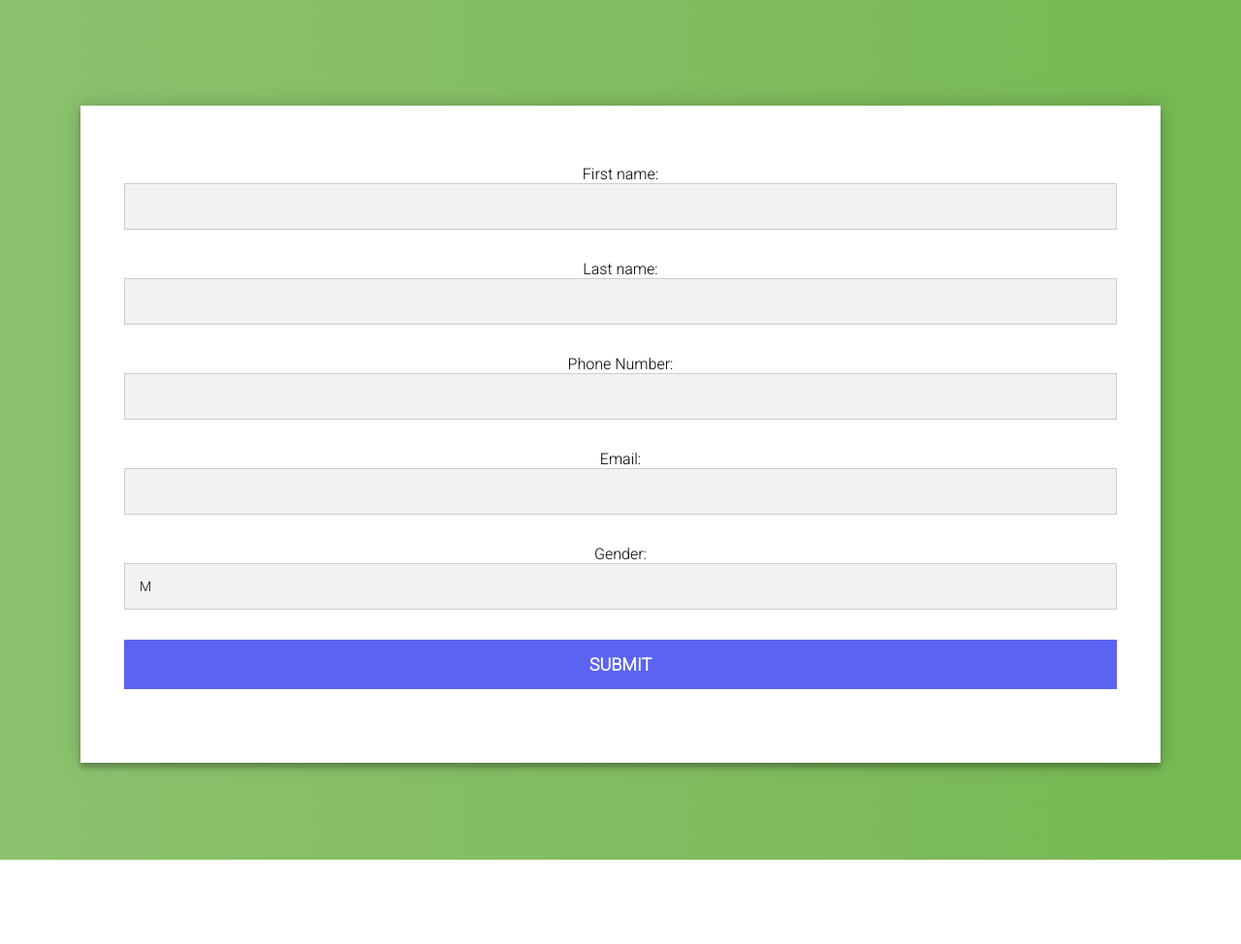
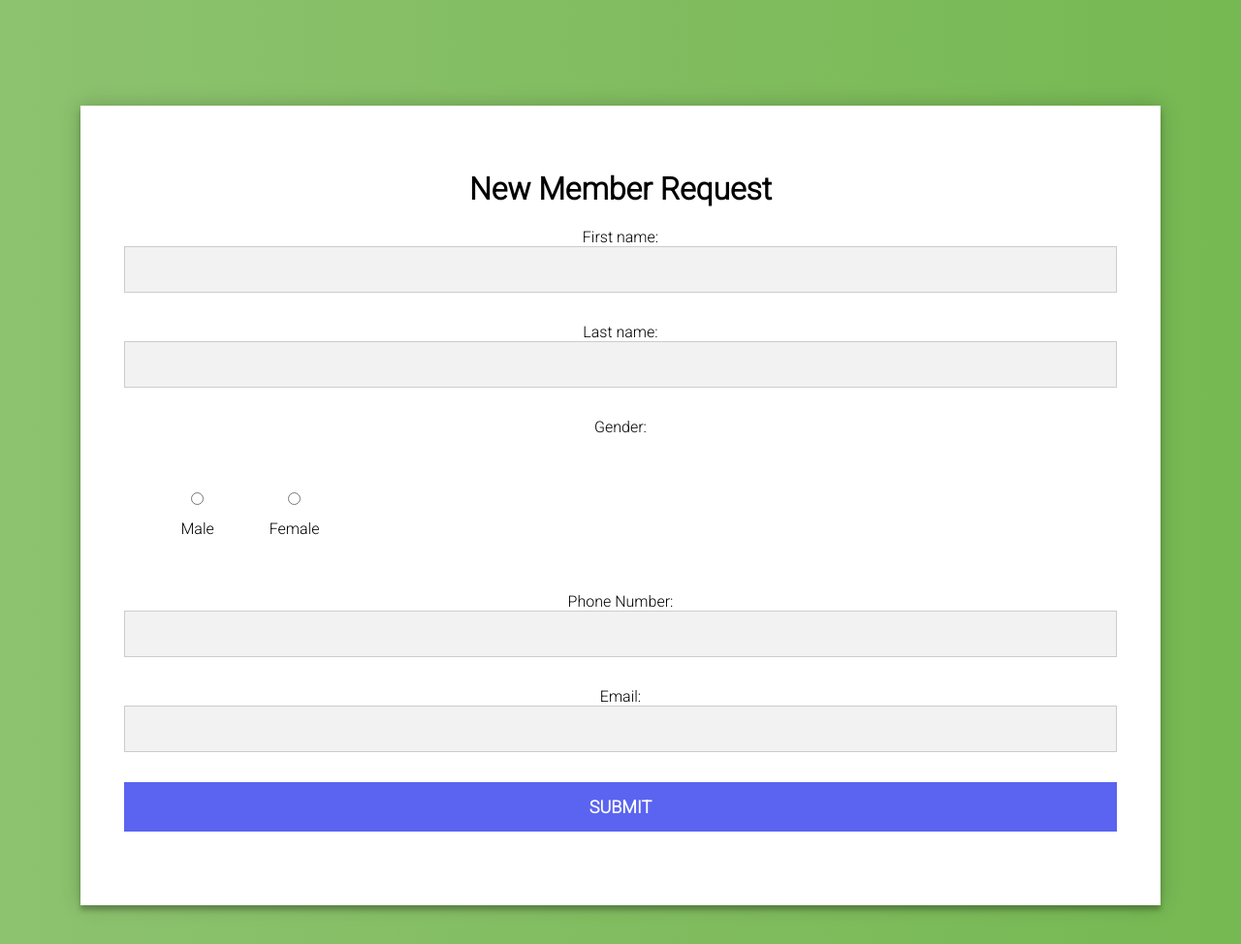
Before and after one commit to aelbarbary/tamkeen, a Django app: page /register/ in a window 1280 px wide. Shown: the top 974 px of the page at 97% size. Before the commit the page ends 887 px from the top, so only its background shows below. Run offline with Django 3.2, Linux system fonts and the light colour scheme; parts of the project's set-up code (start-up, migrations or seed data) failed here and were passed over.

Commit message:
new member request form

```diff
--- a/app/members/forms.py
+++ b/app/members/forms.py
@@ -37,7 +37,8 @@ class AnswerForm(forms.ModelForm):
 class ProfileForm(forms.ModelForm):
     class Meta:
         model = Profile
-        exclude = []
+        exclude=[]
+
 
 class BookForm(forms.ModelForm):
     class Meta:
@@ -49,11 +50,17 @@ class BookReserveForm(forms.ModelForm):
         model = BookReserve
         exclude = []
 
-# class NewMemberRequestForm(forms.ModelForm):
-#     class Meta:
-#         model = NewMemberRequest
-#     CHOICES=[('Male','M'),
-#          ('Female','F')]
-#     gender = forms.ChoiceField(choices=CHOICES, widget=forms.RadioSelect())
+class NewMemberRequestForm(forms.ModelForm):
+    GENDER_CHOICES = (
+        ('M', 'Male'),
+        ('F', 'Female'),
+    )
+    gender = forms.ChoiceField(choices=GENDER_CHOICES, widget=forms.RadioSelect())
+    class Meta:
+        model = NewMemberRequest
+        exclude=[]
+        label={
+            'whats_app': 'Phone'
+        }
 
 MAX_CHILDREN = 5
--- a/app/members/models.py
+++ b/app/members/models.py
@@ -24,9 +24,13 @@ class Question(models.Model):
         return 'Name: ' + self.text
 
 class Profile(AbstractUser):
+    GENDER_CHOICES = (
+        ('M', 'Male'),
+        ('F', 'Female'),
+    )
     whats_app = models.CharField(max_length=20, blank=True)
     dob = models.DateField(max_length=8)
-    gender = models.CharField(max_length=1, default='M')
+    gender = models.CharField(max_length=1, choices=GENDER_CHOICES, default='M')
     photo = models.ImageField(upload_to='profile_pics', default = 'profile_pics/default.png' )
     uw_waiver = models.ImageField(upload_to='uw_waivers', default = 'uw_waivers/default.png')
     skills = models.TextField(blank=True, null=True)
--- a/app/members/templates/attendance-sheet.html
+++ b/app/members/templates/attendance-sheet.html
@@ -39,7 +39,7 @@ $(document).ready(function() {
   })
 
   $(function(){
-      setInterval(oneSecondFunction, 5000);
+      setInterval(oneSecondFunction, 30000);
     });
 
     function oneSecondFunction() {
--- a/app/members/templates/newmemberrequest_form.html
+++ b/app/members/templates/newmemberrequest_form.html
@@ -4,9 +4,36 @@
 
 <div class="login-page">
   <div class="form">
+    <h1>New Member Request</h1>
 <form action="" method="post" class="login-form">{% csrf_token %}
     {{ form.as_p }}
     <input type="submit" value="Submit" />
 </form>
 </div>
 </div>
+<style>
+ul {
+    list-style-type: none;
+    margin: 10;
+    padding: 20;
+    overflow: hidden;
+
+}
+
+li {
+    float: left;
+    padding: 20px;
+}
+
+li a {
+    display: block;
+    color: white;
+    text-align: center;
+    padding: 16px;
+    text-decoration: none;
+}
+
+li a:hover {
+    background-color: #111111;
+}
+</style>
--- a/app/members/views.py
+++ b/app/members/views.py
@@ -242,7 +242,8 @@ class NewMemberRequest(CreateView):
     success_url = '/'
     template_name = 'newmemberrequest_form.html'
     model = NewMemberRequest
-    fields = ['first_name','last_name', 'whats_app', 'email', 'gender']
+    # fields = ['first_name','last_name', 'whats_app', 'email', 'gender']
+    form_class = NewMemberRequestForm
     # form_class = NewMemberRequestForm
     def form_valid(self, form):
         response = super(NewMemberRequest, self).form_valid(form)
```
